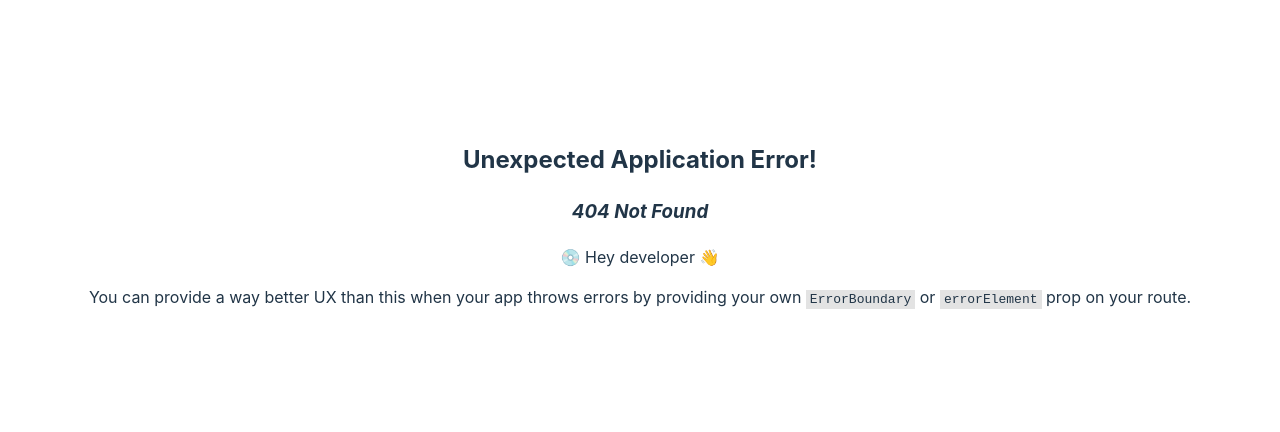
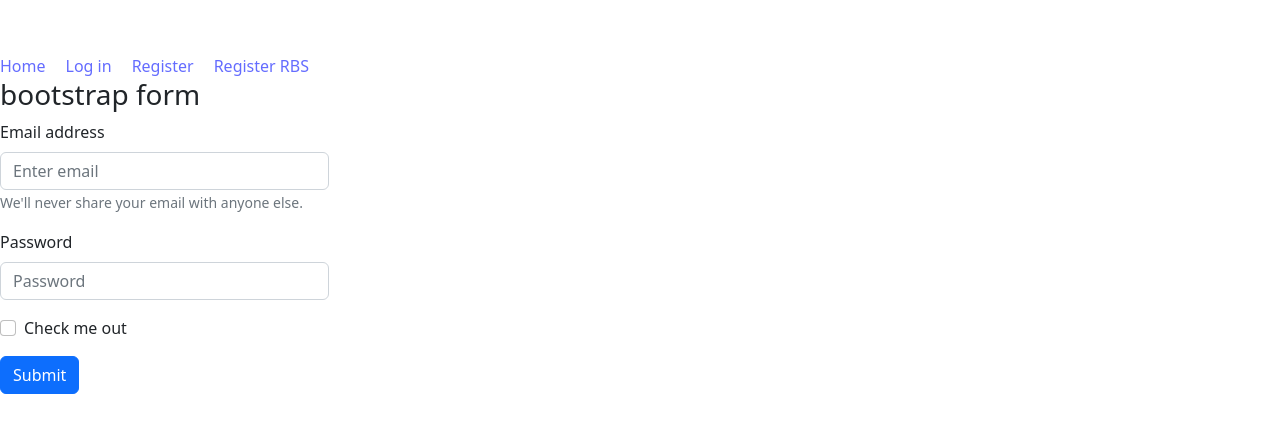
Before and after one commit to Sobuj54/module-59-email-password-authentication-login-form, a React (Vite) app: page /register-rbs in a window 1280 px wide. Before the commit this address had no page. Shown: the part 176-608 px from the top of the page. Built offline with nearby package versions, Linux system fonts and the light colour scheme.

Commit message:
created form from react bootstrap

```diff
--- a/package.json
+++ b/package.json
@@ -10,10 +10,12 @@
     "preview": "vite preview"
   },
   "dependencies": {
+    "bootstrap": "^5.2.3",
     "firebase": "^9.21.0",
     "localforage": "^1.10.0",
     "match-sorter": "^6.3.1",
     "react": "^18.2.0",
+    "react-bootstrap": "^2.7.4",
     "react-dom": "^18.2.0",
     "react-router-dom": "^6.11.0",
     "sort-by": "^1.2.0"
--- a/src/Components/Header/Header.jsx
+++ b/src/Components/Header/Header.jsx
@@ -8,6 +8,7 @@
       <Link to="/">Home</Link>
       <Link to="/login">Log in</Link>
       <Link to="/register">Register</Link>
+      <Link to="/register-rbs">Register RBS</Link>
     </nav>
   );
 };
--- /dev/null
+++ b/src/Components/RegisterRBS/RegisterRBS.jsx
@@ -0,0 +1,33 @@
+import React from "react";
+import Button from "react-bootstrap/Button";
+import Form from "react-bootstrap/Form";
+
+const RegisterRBS = () => {
+  return (
+    <div>
+      <h3>bootstrap form</h3>
+      <Form>
+        <Form.Group className="mb-3" controlId="formBasicEmail">
+          <Form.Label>Email address</Form.Label>
+          <Form.Control type="email" placeholder="Enter email" />
+          <Form.Text className="text-muted">
+            We'll never share your email with anyone else.
+          </Form.Text>
+        </Form.Group>
+
+        <Form.Group className="mb-3" controlId="formBasicPassword">
+          <Form.Label>Password</Form.Label>
+          <Form.Control type="password" placeholder="Password" />
+        </Form.Group>
+        <Form.Group className="mb-3" controlId="formBasicCheckbox">
+          <Form.Check type="checkbox" label="Check me out" />
+        </Form.Group>
+        <Button variant="primary" type="submit">
+          Submit
+        </Button>
+      </Form>
+    </div>
+  );
+};
+
+export default RegisterRBS;
```
Also changed, not shown: src/main.jsx (+6 -1 lines), 1 other file (tests, documents, lock files or other folders).
